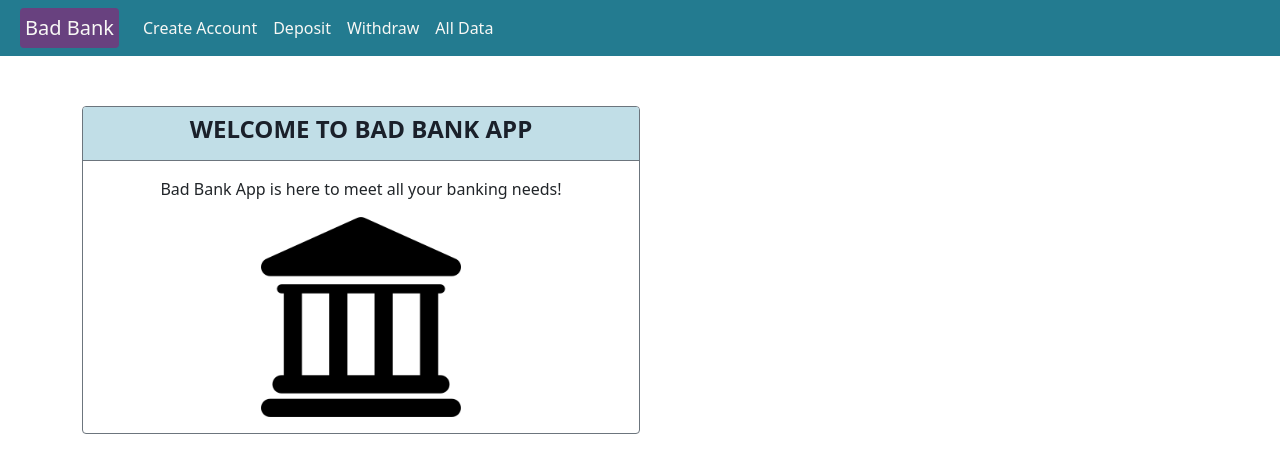
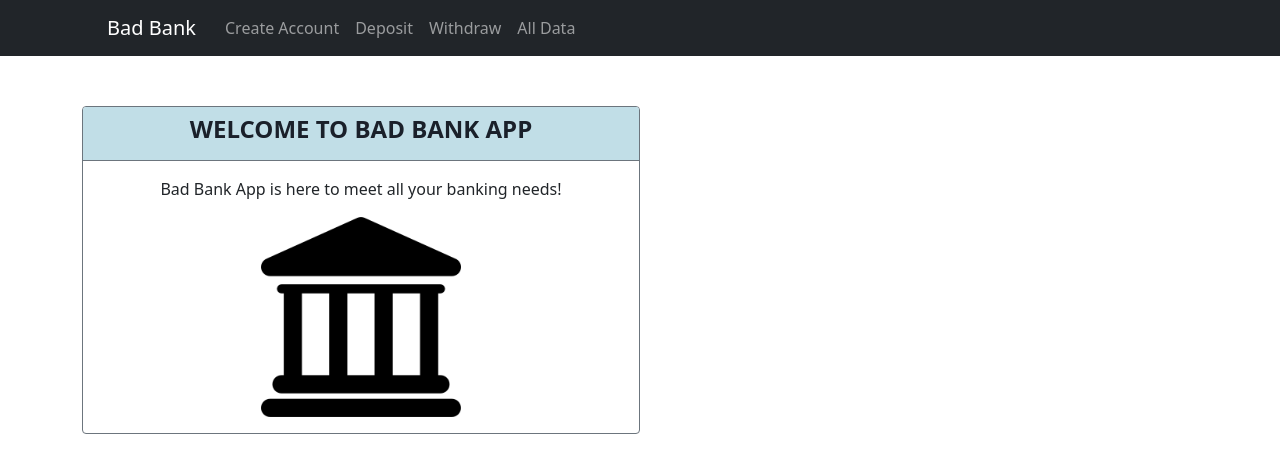
Before and after one commit to alexandrabaturina/mit-banking-app, a React (Create React App) app: page / in a window 1280 px wide. Shown: the top 472 px of the page. Built offline with nearby package versions, Linux system fonts and the light colour scheme.

Commit message:
feat: restyle navbar

```diff
--- a/src/App.css
+++ b/src/App.css
@@ -43,11 +43,6 @@ a.nav-item.nav-link {
 
 nav {
     margin-bottom: 50px;
-}
-
-a.nav-item.nav-link:hover,
-.navbar > a:hover {
-    font-weight: bolder;
 }
 
 label {
--- a/src/components/Navbar.js
+++ b/src/components/Navbar.js
@@ -1,44 +1,21 @@
-import React from 'react'
-import Navlink from './Navlink'
+import { Container, Navbar, Nav } from 'react-bootstrap'
+import { Link } from 'react-router-dom'
 
 const NavBar = () => {
     return (
-        <nav className="navbar navbar-expand-lg">
-            <Navlink
-                hover="Home"
-                page="Bad Bank"
-                link="/"
-                navClass="navbar-brand" />
-            <button className="navbar-toggler" type="button" data-toggle="collapse"
-                data-target="#navbarNavAltMarkup" aria-controls="navbarNavAltMarkup" aria-expanded="false"
-                aria-label="Toggle navigation">
-                <span className="navbar-toggler-icon"></span>
-            </button>
-            <div className="collapse navbar-collapse" id="navbarNavAltMarkup">
-                <div className="navbar-nav">
-                    <Navlink
-                        page="Create Account"
-                        hover="Create an account"
-                        link="/createaccount"
-                        navClass="nav-item nav-link" />
-                    <Navlink
-                        page="Deposit"
-                        hover="Deposit money"
-                        link="/deposit"
-                        navClass="nav-item nav-link" />
-                    <Navlink
-                        page="Withdraw"
-                        hover="Withdraw money"
-                        link="/withdraw"
-                        navClass="nav-item nav-link" />
-                    <Navlink
-                        page="All Data"
-                        hover="View all user data"
-                        link="/alldata"
-                        navClass="nav-item nav-link" />
-                </div>
-            </div>
-        </nav>
+        <Navbar bg="dark" variant="dark">
+            <Container>
+                <Navbar.Brand as={Link} to="/">
+                    Bad Bank
+                </Navbar.Brand>
+                <Nav className="me-auto">
+                    <Nav.Link as={Link} to="/createaccount">Create Account</Nav.Link>
+                    <Nav.Link as={Link} to="/deposit">Deposit</Nav.Link>
+                    <Nav.Link as={Link} to="/withdraw">Withdraw</Nav.Link>
+                    <Nav.Link as={Link} to="/alldata">All Data</Nav.Link>
+                </Nav>
+            </Container>
+        </Navbar>
     )
 }
 
--- a/src/components/Navlink.js
+++ /dev/null
@@ -1,20 +0,0 @@
-import { Tooltip, OverlayTrigger } from 'react-bootstrap'
-import { NavLink } from 'react-router-dom'
-
-const Navlink = ({ hover, page, link, navClass }) => {
-    return (
-        <OverlayTrigger
-            placement="bottom"
-            delay={{ show: 150, hide: 100 }}
-            overlay={<Tooltip id="bottom-tooltip">{hover}</Tooltip>}>
-            <NavLink exact
-                activeClassName="active"
-                to={link}
-                className={navClass}>
-                {page}
-            </NavLink>
-        </OverlayTrigger>
-    )
-}
-
-export default Navlink
```
